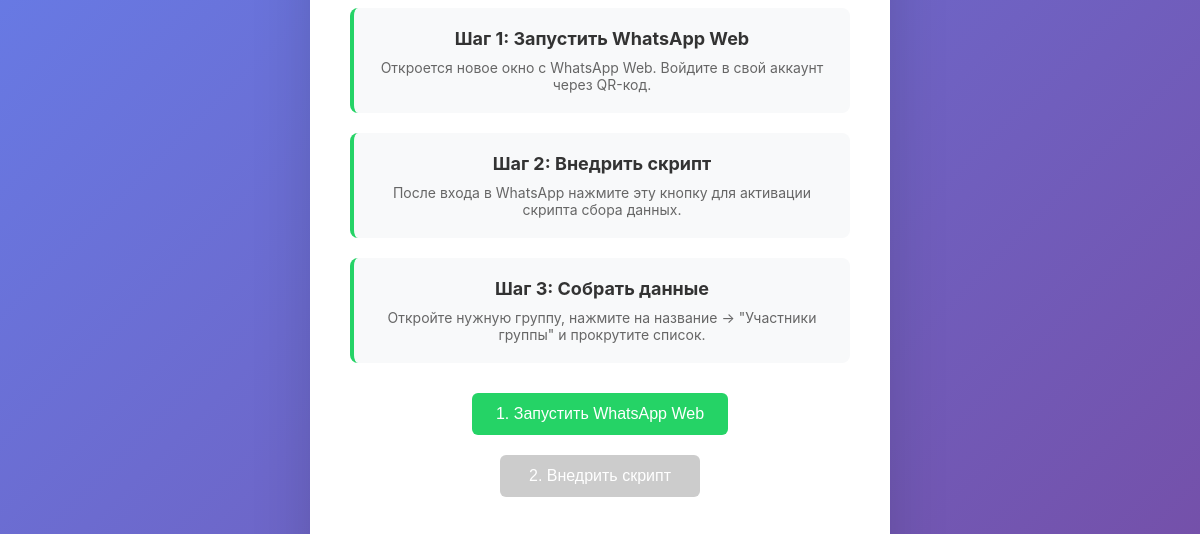
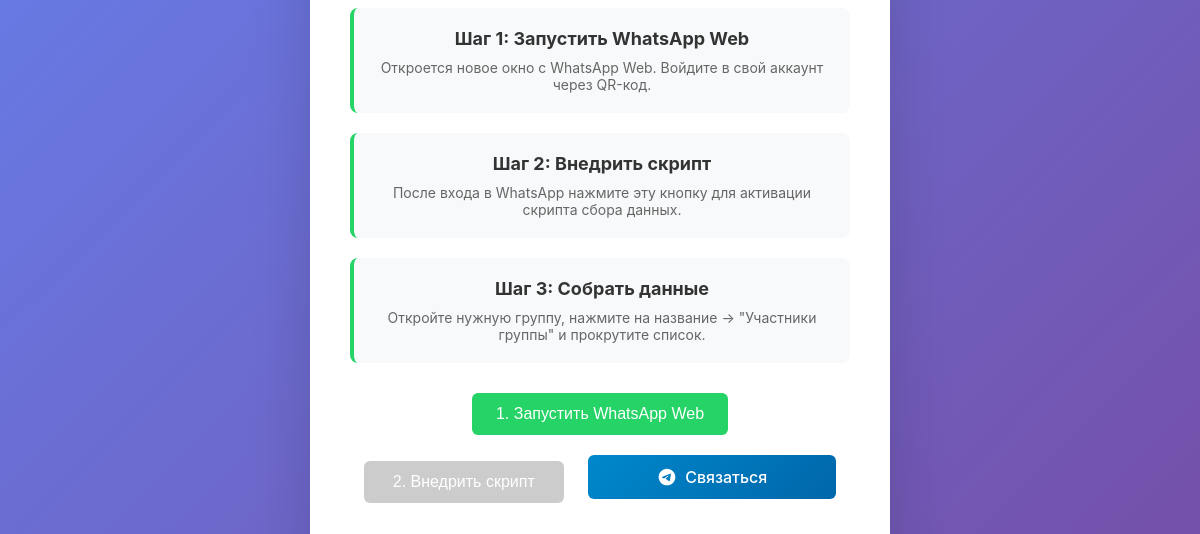
Before and after one commit to bebra552/WA-Exporter, an Electron app: page src/index.html in a window 1200 px wide. Shown: the part 200-734 px from the top of the page. Drawn offline with Linux system fonts and the light colour scheme.

Commit message:
Update index.html

```diff
--- a/src/index.html
+++ b/src/index.html
@@ -79,6 +79,33 @@
             box-shadow: none;
         }
 
+        .contact-btn {
+            background: linear-gradient(135deg, #0088cc 0%, #0066aa 100%);
+            color: white;
+            text-decoration: none;
+            display: inline-flex;
+            align-items: center;
+            justify-content: center;
+            padding: 12px 24px;
+            border-radius: 6px;
+            font-size: 16px;
+            font-weight: 500;
+            margin: 10px;
+            min-width: 200px;
+            transition: all 0.3s ease;
+            border: none;
+        }
+
+        .contact-btn:hover {
+            background: linear-gradient(135deg, #0066aa 0%, #004488 100%);
+            transform: translateY(-2px);
+            box-shadow: 0 8px 20px rgba(0, 136, 204, 0.3);
+        }
+
+        .contact-btn svg {
+            margin-right: 8px;
+        }
+
         .status {
             margin: 20px 0;
             padding: 15px;
@@ -149,6 +176,13 @@
 
         <button id="loadWhatsApp">1. Запустить WhatsApp Web</button>
         <button id="injectScript" disabled>2. Внедрить скрипт</button>
+
+        <a href="https://t.me/Userspoi" target="_blank" class="contact-btn">
+            <svg width="20" height="20" viewBox="0 0 24 24" fill="currentColor">
+                <path d="M12 2C6.48 2 2 6.48 2 12s4.48 10 10 10 10-4.48 10-10S17.52 2 12 2zm4.64 6.8c-.15 1.58-.8 5.42-1.13 7.19-.14.75-.42 1-.68 1.03-.58.05-1.02-.38-1.58-.75-.88-.58-1.38-.94-2.23-1.5-.99-.65-.35-1.01.22-1.59.15-.15 2.71-2.48 2.76-2.69a.2.2 0 00-.05-.18c-.06-.05-.14-.03-.21-.02-.09.02-1.49.95-4.22 2.79-.4.27-.76.41-1.08.4-.36-.01-1.04-.2-1.55-.37-.63-.2-1.12-.31-1.08-.66.02-.18.27-.36.74-.55 2.92-1.27 4.86-2.11 5.83-2.51 2.78-1.16 3.35-1.36 3.73-1.36.08 0 .27.02.39.12.1.08.13.19.14.27-.01.06.01.24-.01.38z"/>
+            </svg>
+            Связаться
+        </a>
 
         <div id="status"></div>
 
```
